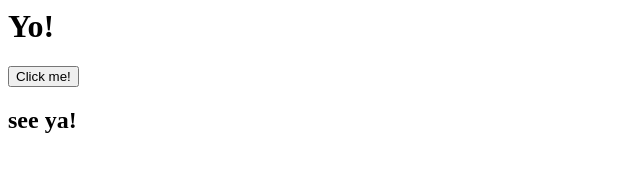
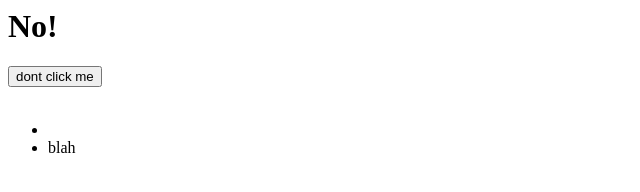
Before and after one commit to bcbrian/furry-giggle, a plain HTML site: page index.html in a window 1280 px wide. Shown: the whole page, without its empty margins (0-640 px from the left). Drawn offline with Linux system fonts and the light colour scheme.

Commit message:
changed some things

```diff
--- a/index.html
+++ b/index.html
@@ -1,15 +1,26 @@
 <html lang="en">
+
 <head>
     <meta charset="UTF-8">
     <meta name="viewport" content="width=device-width, initial-scale=1.0">
     <meta http-equiv="X-UA-Compatible" content="ie=edge">
     <title>Document</title>
 </head>
+
 <body>
-    <h1>Yo!</h1>
+    <h1>No!</h1>
     <div>
-        <button>Click me!</button>
+        <button>dont click me</button>
     </div>
-    <h2>see ya!</h2>
+    <br>
+    <ul>
+        <li>
+        <li>blah</li>
+        </li>
+    </ul>
+    </div>
+    <br>
+    <br>
 </body>
+
 </html>
```
